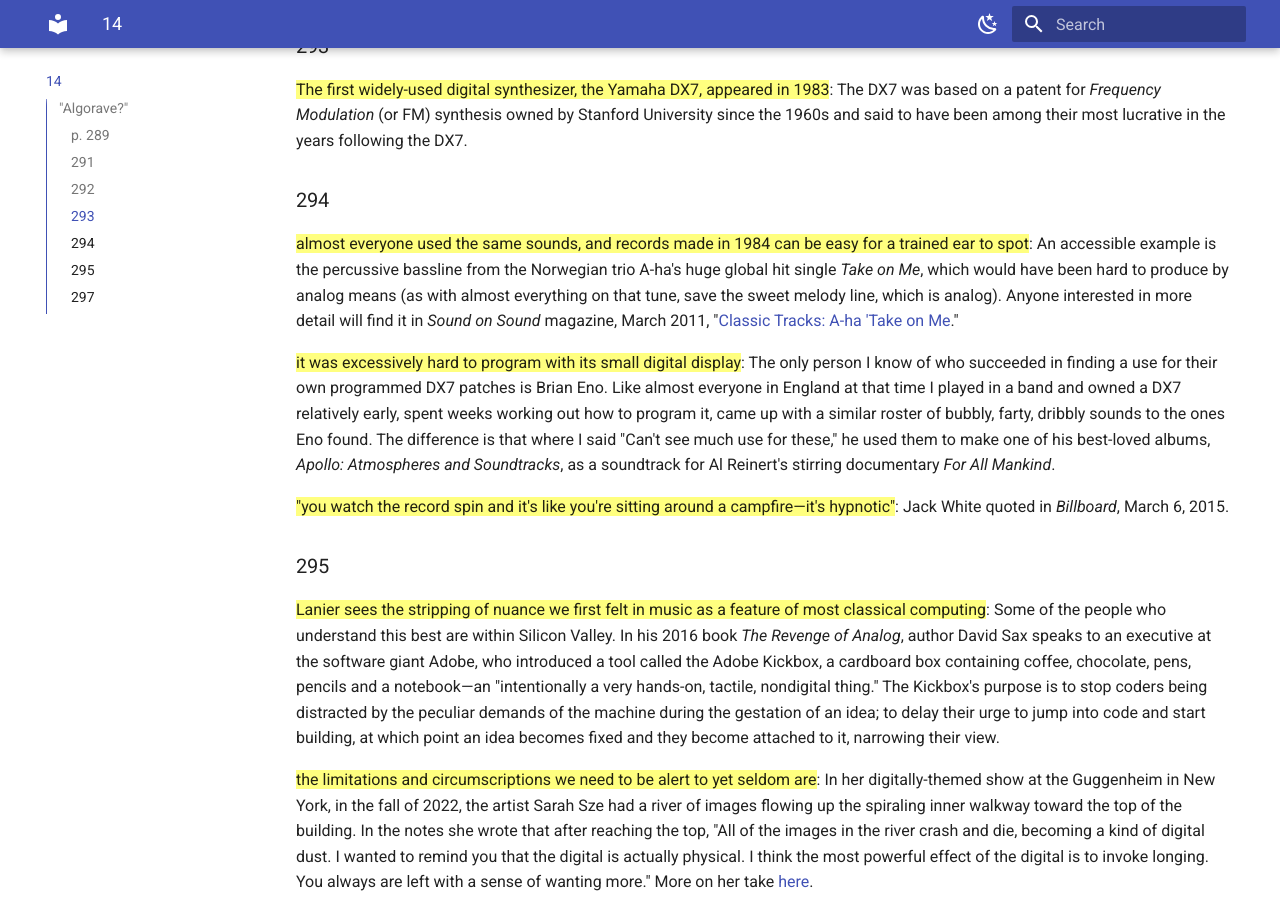
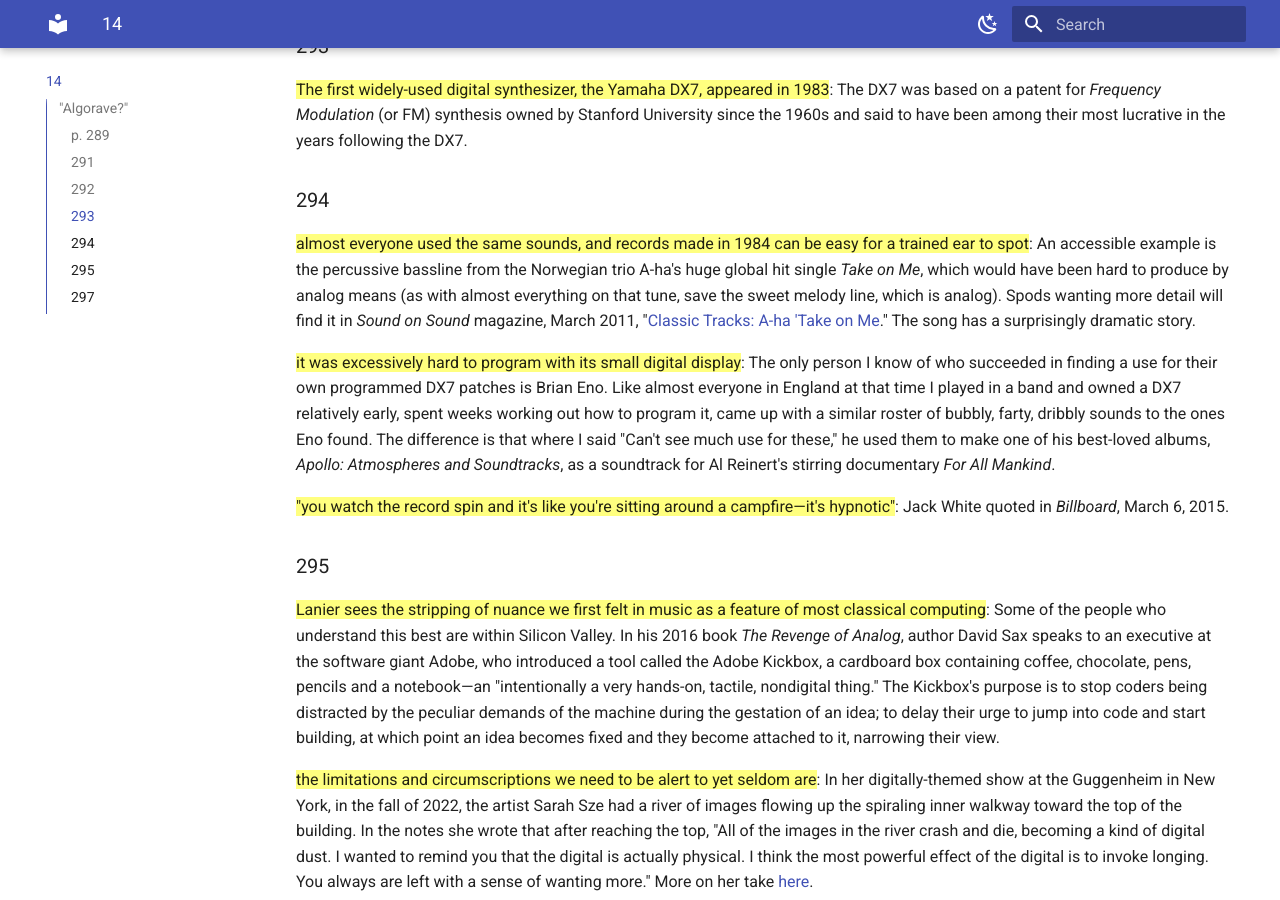
Before and after one commit to zappascout/devil_notes-sources, an MkDocs documentation site: the page built from docs/notes_14_devil.md, in a window 1280 px wide and 900 px high, scrolled down 1109 px. Built offline with MkDocs 1.6.1 and Material for MkDocs 9.7.7, drawn with Linux system fonts in a browser that asks for light colours.

Commit message:
tidy aha

```diff
--- a/docs/notes_14_devil.md
+++ b/docs/notes_14_devil.md
@@ -66,8 +66,8 @@
 An accessible example is the percussive bassline from the Norwegian trio A-ha's huge global hit
 single *Take on Me*, which would have been hard to produce by analog
 means (as with almost everything on that tune, save the sweet melody
-line, which is analog). Anyone interested in more detail will find it in *Sound on
-Sound* magazine, March 2011, "[Classic Tracks: A-ha 'Take on Me][a2]."
+line, which is analog). Spods wanting more detail will find it in *Sound on
+Sound* magazine, March 2011, "[Classic Tracks: A-ha 'Take on Me][a2]." The song has a surprisingly dramatic story.
 [a2]:https://www.soundonsound.com/techniques/classic-tracks-ha-take-me
 
 ==it was excessively hard to program with its small digital
```
